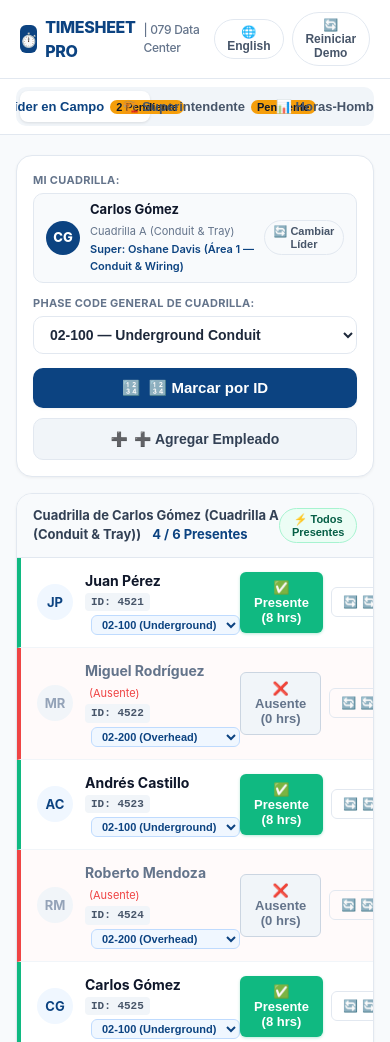
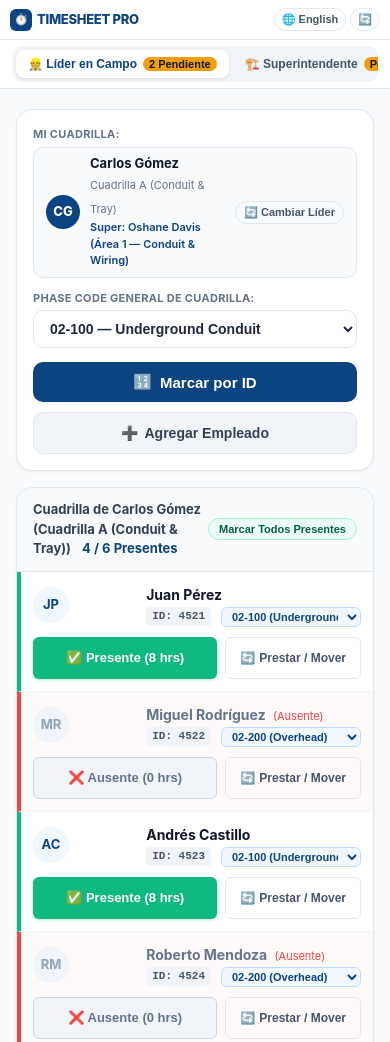
Before and after one commit to chemapad/timesheet-pro-079, a plain HTML site: page index.html in a window 390 px wide. Shown: the top 1042 px of the page. Drawn offline with Linux system fonts and the light colour scheme.

Commit message:
fix(mobile): optimize iPhone and iPad viewports, fix emojis and add automated CDP test tool

```diff
--- a/bundle.js
+++ b/bundle.js
@@ -9,7 +9,7 @@ const TRANSLATIONS = {
     // Header & Nav
     appName: 'TIMESHEET PRO',
     projectTag: '| 079 Data Center',
-    resetDemo: '🔄 Reiniciar Demo',
+    resetDemo: 'Reiniciar Demo',
     tabLeader: '👷 Líder en Campo',
     tabSuper: '🏗️ Superintendente',
     tabCharts: '📊 Horas-Hombre',
@@ -24,14 +24,14 @@ const TRANSLATIONS = {
     switchLeadModalTitle: 'Seleccionar Líder de Prueba',
     switchLeadModalDesc: 'En campo real, cada líder inicia sesión y solo ve a su propia cuadrilla. Elige qué líder quieres simular para este demo:',
     phaseCodeLabel: 'Phase Code general de cuadrilla:',
-    enterIdAndSign: '🔢 Marcar por ID',
-    markAllPresent: '⚡ Todos Presentes',
-    btnAddWorkerToCrew: '➕ Agregar Empleado',
-    btnLoanWorker: '🔄 Prestar / Mover',
+    enterIdAndSign: 'Marcar por ID',
+    markAllPresent: 'Marcar Todos Presentes',
+    btnAddWorkerToCrew: 'Agregar Empleado',
+    btnLoanWorker: 'Prestar / Mover',
     crewRoster: 'Personal de la Cuadrilla',
     readyCount: 'Presentes',
     bottomStatusSaved: 'Datos guardados localmente (modo offline activo)',
-    submitToSuper: '📤 Certificar y Enviar Cuadrilla',
+    submitToSuper: 'Certificar y Enviar Cuadrilla',
     btnPresent: '✅ Presente',
     btnAbsent: '❌ Ausente',
     hoursShort: 'hrs',
@@ -121,17 +121,17 @@ const TRANSLATIONS = {
     modalTransferDesc: 'Transfiere a este trabajador a otro líder para la jornada de hoy:',
     transferToLeader: 'Transferir a la Cuadrilla de:',
     transferPhase: 'Phase Code en la nueva cuadrilla:',
-    btnConfirmTransfer: '🚀 Confirmar Transferencia',
+    btnConfirmTransfer: 'Confirmar Transferencia',
     removeTodayHeader: 'O Quitar de la Cuadrilla por Hoy:',
     removeTodayDesc: 'Si el trabajador fue prestado a otra área y no quieres que aparezca como ausente en tu lista:',
-    btnRemoveFromCrewToday: '🗑️ Quitar de mi lista hoy (Prestado)',
+    btnRemoveFromCrewToday: 'Quitar de mi lista hoy (Prestado)',
 
     // Add Worker Modal
     modalAddWorkerCrewTitle: 'Agregar / Recibir Empleado en mi Cuadrilla',
     modalAddWorkerCrewDesc: 'Selecciona un empleado de otra cuadrilla o del banco de la obra:',
     selectCompanyEmployee: 'Seleccionar empleado disponible:',
     addPhaseLabel: 'Phase Code para este empleado:',
-    btnAddEmployeeToCrew: '✅ Agregar a mi Cuadrilla (Presente 8h)',
+    btnAddEmployeeToCrew: 'Agregar a mi Cuadrilla (Presente 8h)',
     noAvailableEmployees: 'Todos los empleados ya están asignados a tu cuadrilla.',
 
     splitHoursTitle: 'Dividir Horas en Dos Tareas',
@@ -145,15 +145,15 @@ const TRANSLATIONS = {
     enterLeaderPinPrompt: 'Ingresa tu Código de Empleado / PIN para confirmar:',
     submitPinPlaceholder: 'Código / PIN (ej: 4525)',
     leaderPinHint: 'Tu código de líder es:',
-    btnConfirmSubmit: '🔒 Confirmar y Enviar al Superintendente',
+    btnConfirmSubmit: 'Confirmar y Enviar al Superintendente',
     pinInvalid: '❌ Código o PIN incorrecto. Debe coincidir con tu ID de empleado.',
     crewNotSubmittedTitle: 'Cuadrilla Pendiente de Envío en Campo',
     crewNotSubmittedMsg: 'Esta lista aún no ha sido certificada ni enviada por el líder {leader}. La lista de trabajadores estará disponible aquí una vez que el líder verifique su código y confirme el envío.',
     crewLockedNotice: 'Lista protegida: Solo visible al superintendente tras el envío oficial del líder',
     crewSubmittedBadge: 'Enviada',
     awaitingSubmissionBadge: 'Esperando Envío',
-    simulateLeaderSubmit: '⚡ Simular Envío de esta Cuadrilla',
-    btnReSubmitToSuper: '✅ Enviada • Re-enviar cambios',
+    simulateLeaderSubmit: 'Simular Envío de esta Cuadrilla',
+    btnReSubmitToSuper: 'Enviada • Re-enviar cambios',
     certifiedByLead: 'Certificada por el líder',
 
     // Man Hours Approval Gating
@@ -162,7 +162,7 @@ const TRANSLATIONS = {
     awaitingSuperApprovalBanner: '⏳ Aprobación Requerida: Las horas-hombre en este panel requieren la aprobación formal de los Superintendentes en obra.',
     partialApprovalBanner: 'ℹ️ Aprobación Parcial: Mostrando horas aprobadas por {approved}. Pendiente aprobación de {pending}.',
     bothApprovedBanner: '✅ Horas Validadas y Aprobadas: Mostrando reporte oficial certificado por Oshane Davis y Franklin Ramirez.',
-    btnGoToSuper: '🏗️ Ir a Vista Superintendente',
+    btnGoToSuper: 'Ir a Vista Superintendente',
     awaitingSuperApprovalTable: 'Sin horas disponibles. Requiere aprobación previa del Superintendente.',
 
     // Toasts
@@ -186,7 +186,7 @@ const TRANSLATIONS = {
     // Header & Nav
     appName: 'TIMESHEET PRO',
     projectTag: '| 079 Data Center',
-    resetDemo: '🔄 Reset Demo',
+    resetDemo: 'Reset Demo',
     tabLeader: '👷 Field Lead',
     tabSuper: '🏗️ Superintendent',
     tabCharts: '📊 Man-Hours',
@@ -201,14 +201,14 @@ const TRANSLATIONS = {
     switchLeadModalTitle: 'Select Demo Lead',
     switchLeadModalDesc: 'In production, each lead logs in and only sees their own assigned crew. Select which lead to simulate for this demo:',
     phaseCodeLabel: 'Crew General Phase Code:',
-    enterIdAndSign: '🔢 Check-in by ID',
-    markAllPresent: '⚡ All Present',
-    btnAddWorkerToCrew: '➕ Add Employee',
-    btnLoanWorker: '🔄 Loan / Move',
+    enterIdAndSign: 'Check-in by ID',
+    markAllPresent: 'All Present',
+    btnAddWorkerToCrew: 'Add Employee',
+    btnLoanWorker: 'Loan / Move',
     crewRoster: 'Crew Roster',
     readyCount: 'Present',
     bottomStatusSaved: 'Data saved locally (offline-ready)',
-    submitToSuper: '📤 Certify & Submit Crew',
+    submitToSuper: 'Certify & Submit Crew',
     btnPresent: '✅ Present',
     btnAbsent: '❌ Absent',
     hoursShort: 'hrs',
@@ -298,17 +298,17 @@ const TRANSLATIONS = {
     modalTransferDesc: 'Transfer this worker to another lead for today:',
     transferToLeader: 'Transfer to Crew of:',
     transferPhase: 'Phase Code in new crew:',
-    btnConfirmTransfer: '🚀 Confirm Transfer',
+    btnConfirmTransfer: 'Confirm Transfer',
     removeTodayHeader: 'Or Remove from Crew for Today:',
     removeTodayDesc: 'If the worker was loaned to another area and shouldn’t appear absent on your roster:',
-    btnRemoveFromCrewToday: '🗑️ Remove from my roster today (Loaned)',
+    btnRemoveFromCrewToday: 'Remove from my roster today (Loaned)',
 
     // Add Worker Modal
     modalAddWorkerCrewTitle: 'Add / Receive Worker into My Crew',
     modalAddWorkerCrewDesc: 'Select an employee from another crew or jobsite pool:',
     selectCompanyEmployee: 'Select available employee:',
     addPhaseLabel: 'Phase Code for this employee:',
-    btnAddEmployeeToCrew: '✅ Add to My Crew (Present 8h)',
+    btnAddEmployeeToCrew: 'Add to My Crew (Present 8h)',
     noAvailableEmployees: 'All employees are already assigned to your crew.',
 
     splitHoursTitle: 'Split Hours across Tasks',
@@ -322,15 +322,15 @@ const TRANSLATIONS = {
     enterLeaderPinPrompt: 'Enter your Employee ID / PIN to confirm:',
     submitPinPlaceholder: 'Code / PIN (e.g. 4525)',
     leaderPinHint: 'Your lead verification code is:',
-    btnConfirmSubmit: '🔒 Confirm & Submit to Superintendent',
+    btnConfirmSubmit: 'Confirm & Submit to Superintendent',
     pinInvalid: '❌ Incorrect Code or PIN. Must match your employee ID.',
     crewNotSubmittedTitle: 'Crew Pending Field Submission',
     crewNotSubmittedMsg: 'This roster has not yet been certified or submitted by Lead {leader}. The worker list will appear here once the lead verifies their employee code and confirms submission.',
     crewLockedNotice: 'Protected roster: Only visible to superintendent after lead certification',
     crewSubmittedBadge: 'Submitted',
     awaitingSubmissionBadge: 'Awaiting Submission',
-    simulateLeaderSubmit: '⚡ Simulate Submission for this Crew',
-    btnReSubmitToSuper: '✅ Submitted • Re-submit changes',
+    simulateLeaderSubmit: 'Simulate Submission for this Crew',
+    btnReSubmitToSuper: 'Submitted • Re-submit changes',
     certifiedByLead: 'Certified by lead',
 
     // Man Hours Approval Gating
@@ -339,7 +339,7 @@ const TRANSLATIONS = {
     awaitingSuperApprovalBanner: '⏳ Approval Required: Man-hours in this dashboard require formal approval by jobsite Superintendents.',
     partialApprovalBanner: 'ℹ️ Partial Approval: Displaying hours approved by {approved}. Awaiting approval from {pending}.',
     bothApprovedBanner: '✅ Validated & Approved Hours: Displaying official certified report by Oshane Davis and Franklin Ramirez.',
-    btnGoToSuper: '🏗️ Go to Superintendent View',
+    btnGoToSuper: 'Go to Superintendent View',
     awaitingSuperApprovalTable: 'No hours available. Requires prior approval by Superintendent.',
 
     // Toasts
--- a/index.html
+++ b/index.html
@@ -17,11 +17,13 @@
         <span data-i18n="appName">TIMESHEET PRO</span>
         <span class="project-tag" id="headerProjectTag" data-i18n="projectTag">| 079 Data Center</span>
       </div>
-      <div style="display: flex; gap: 8px; align-items: center;">
+      <div class="top-nav-actions" style="display: flex; gap: 6px; align-items: center;">
         <button id="btnToggleLang" class="btn-reset-clean" title="Cambiar idioma / Switch language">
           🌐 <span>English</span>
         </button>
-        <button id="btnResetDemo" class="btn-reset-clean" data-i18n="resetDemo">🔄 Reiniciar Demo</button>
+        <button id="btnResetDemo" class="btn-reset-clean" title="Reiniciar Demo / Reset Demo">
+          🔄 <span class="hide-mobile" data-i18n="resetDemo">Reiniciar Demo</span>
+        </button>
       </div>
     </div>
   </header>
--- a/styles.css
+++ b/styles.css
@@ -37,6 +37,11 @@
   -webkit-tap-highlight-color: transparent;
 }
 
+html {
+  overflow-x: hidden;
+  max-width: 100%;
+}
+
 body {
   font-family: -apple-system, BlinkMacSystemFont, "Segoe UI", Roboto, Helvetica, Arial, sans-serif;
   background-color: #f8fafc;
@@ -44,6 +49,9 @@ body {
   line-height: 1.5;
   min-height: 100vh;
   padding-bottom: 60px;
+  overflow-x: hidden;
+  max-width: 100%;
+  width: 100%;
 }
 
 /* ===== ENCABEZADO UNIFICADO Y LIMPIO ===== */
@@ -51,10 +59,13 @@ body {
   background: var(--white);
   border-bottom: 1px solid var(--slate-200);
   padding: 12px 20px;
+  width: 100%;
+  box-sizing: border-box;
 }
 
 .top-nav-inner {
   max-width: 960px;
+  width: 100%;
   margin: 0 auto;
   display: flex;
   justify-content: space-between;
@@ -109,6 +120,8 @@ body {
 
 /* ===== SELECTOR DE ROLES ESTILO SEGMENTED CONTROL ===== */
 .segmented-nav-wrap {
+  width: 100%;
+  box-sizing: border-box;
   background: var(--white);
   border-bottom: 1px solid var(--slate-200);
   padding: 8px 16px;
@@ -116,6 +129,7 @@ body {
 
 .segmented-nav {
   max-width: 960px;
+  width: 100%;
   margin: 0 auto;
   display: flex;
   background: var(--slate-100);
@@ -123,25 +137,32 @@ body {
   border-radius: var(--radius-md);
   gap: 4px;
   overflow-x: auto;
+  -webkit-overflow-scrolling: touch;
+  scrollbar-width: none;
+}
+
+.segmented-nav::-webkit-scrollbar {
+  display: none;
 }
 
 .seg-tab {
-  flex: 1;
+  flex: 1 0 auto;
   min-width: 130px;
   background: none;
   border: none;
-  padding: 8px 12px;
+  padding: 8px 14px;
   border-radius: 8px;
   font-size: 13px;
   font-weight: 600;
   color: var(--slate-600);
   cursor: pointer;
-  display: flex;
+  display: inline-flex;
   align-items: center;
   justify-content: center;
   gap: 6px;
   transition: all 0.2s;
   white-space: nowrap;
+  flex-shrink: 0;
 }
 
 .seg-tab:hover {
@@ -171,6 +192,8 @@ body {
 /* ===== CONTENEDOR PRINCIPAL ===== */
 .container {
   max-width: 960px;
+  width: 100%;
+  box-sizing: border-box;
   margin: 20px auto;
   padding: 0 16px;
 }
@@ -588,6 +611,95 @@ body {
   border: 1px solid var(--slate-200);
   border-radius: var(--radius-lg);
   box-shadow: var(--shadow-sm);
+}
+
+@media (max-width: 600px) {
+  .top-nav {
+    padding: 8px 10px;
+  }
+  .top-nav-inner {
+    gap: 4px;
+  }
+  .project-tag {
+    display: none;
+  }
+  .logo-area {
+    font-size: 13px;
+    gap: 5px;
+    white-space: nowrap;
+  }
+  .logo-area span.icon {
+    width: 22px;
+    height: 22px;
+    font-size: 11px;
+  }
+  .top-nav-actions {
+    gap: 4px !important;
+  }
+  .hide-mobile {
+    display: none !important;
+  }
+  .btn-reset-clean {
+    padding: 4px 7px;
+    font-size: 11px;
+    white-space: nowrap;
+  }
+  .segmented-nav-wrap {
+    padding: 6px 12px;
+  }
+  .seg-tab {
+    min-width: 120px;
+    padding: 7px 12px;
+    font-size: 12px;
+  }
+  .crew-item-row {
+    flex-direction: column;
+    align-items: stretch;
+    gap: 10px;
+    padding: 12px;
+  }
+  .crew-left-info {
+    display: flex;
+    justify-content: space-between;
+    align-items: center;
+    width: 100%;
+  }
+  .crew-right-action {
+    display: flex;
+    width: 100%;
+    gap: 8px;
+  }
+  .btn-attendance-toggle {
+    flex: 1;
+    padding: 10px;
+    font-size: 13px;
+    text-align: center;
+    justify-content: center;
+    min-height: 42px;
+  }
+  .btn-transfer-clean {
+    padding: 10px 14px;
+    font-size: 12px;
+    white-space: nowrap;
+    justify-content: center;
+    min-height: 42px;
+  }
+  .leader-bottom-bar {
+    flex-direction: column;
+    gap: 12px;
+    align-items: stretch;
+    text-align: center;
+    padding: 14px;
+  }
+  .leader-bottom-bar button {
+    width: 100%;
+    justify-content: center;
+    min-height: 44px;
+  }
+  .inline-phase-select {
+    max-width: 140px;
+    font-size: 11px;
+  }
 }
 
 /* ===== VISTA SUPERINTENDENTE (LIMPIA & CLARA) ===== */
```
Also changed, not shown: i18n.js (+26 -26 lines), scripts/take_mobile_screenshot.js (added, +102 -0 lines), screenshot_ipad.png (added), screenshot_iphone.png (added), 1 other file.
